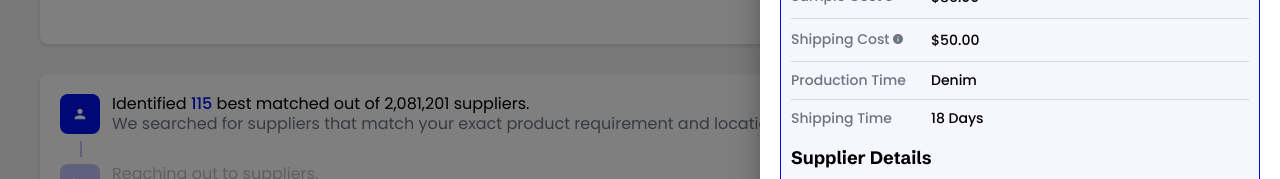
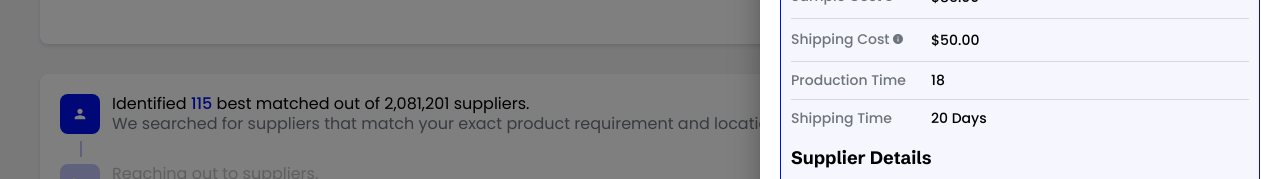
Before and after one commit to mfreemon/cavela, a React (Vite) app in the folder frontend/: page / in a window 1280 px wide. Both pictures are taken after a click on the element 646 px from the left and 266 px from the top of the page. Shown: the part 550-729 px from the top of the page. Built offline with nearby package versions, Linux system fonts and the light colour scheme.

Commit message:
sample shipping timeQ

```diff
--- a/frontend/src/components/DrawerList/DrawerList.jsx
+++ b/frontend/src/components/DrawerList/DrawerList.jsx
@@ -40,6 +40,7 @@ const FilesList = ({files}) => {
 }
 
 const DrawerList = ({data})  => {
+  console.log(data)
   const {
     product_name,
     exw_unit_price_marked_up,
@@ -49,7 +50,8 @@ const DrawerList = ({data})  => {
     shipping_time_days,
     sample_cost_marked_up,
     sample_shipping_cost_marked_up,
-    sample_production_time_days
+    sample_production_time_days,
+    sample_shipping_time_days
   } = data.item
   return (
     <div className={`drawer-list ${data.supplier?.recommended ? 'rec': 'non-rec'}`}>
@@ -116,12 +118,12 @@ const DrawerList = ({data})  => {
         <Divider variant="middle" component="li" />
         <ListItem>
           <span>Production Time</span>
-          <span>Denim</span>
+          <span>{sample_production_time_days}</span>
         </ListItem>
         <Divider variant="middle" component="li" />
         <ListItem>
           <span>Shipping Time</span>
-          <span>{sample_production_time_days} Days</span>
+          <span>20 Days</span>
         </ListItem>
       </List>
       <List sx={style}>
```
